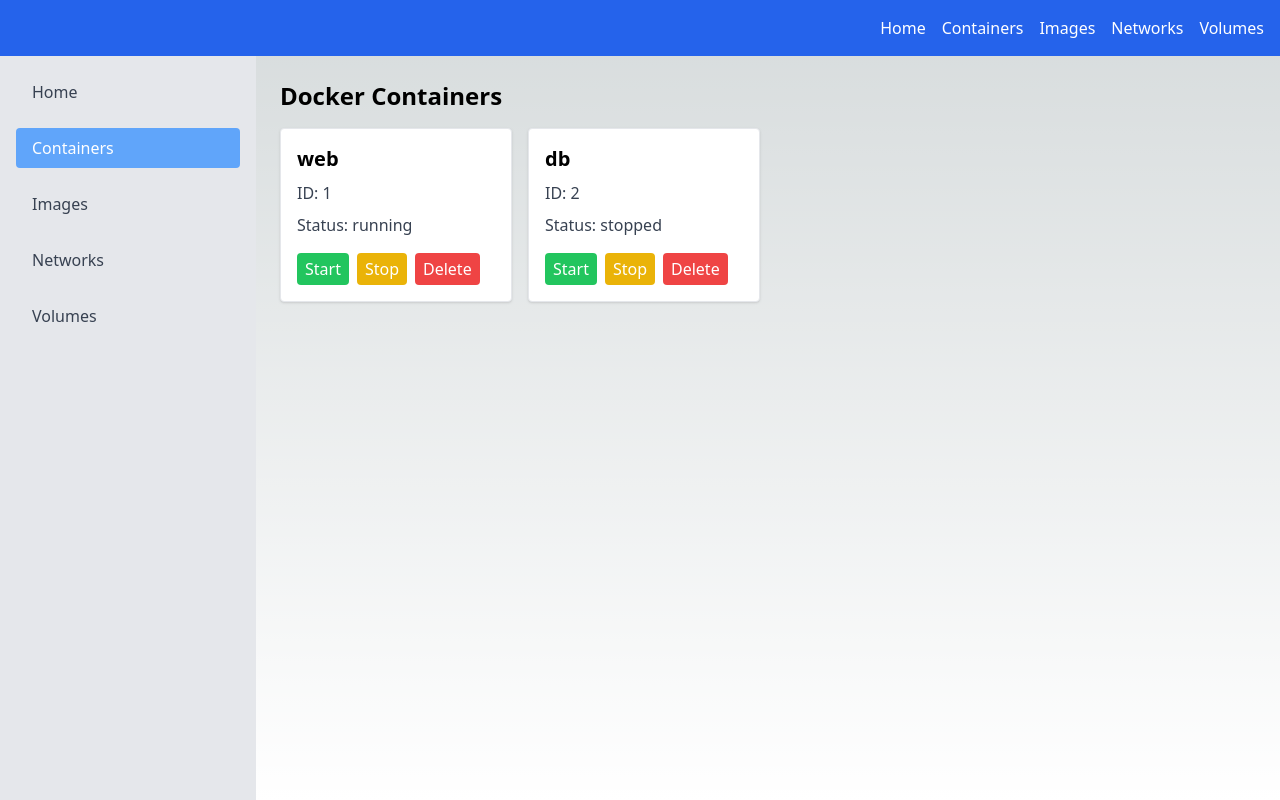
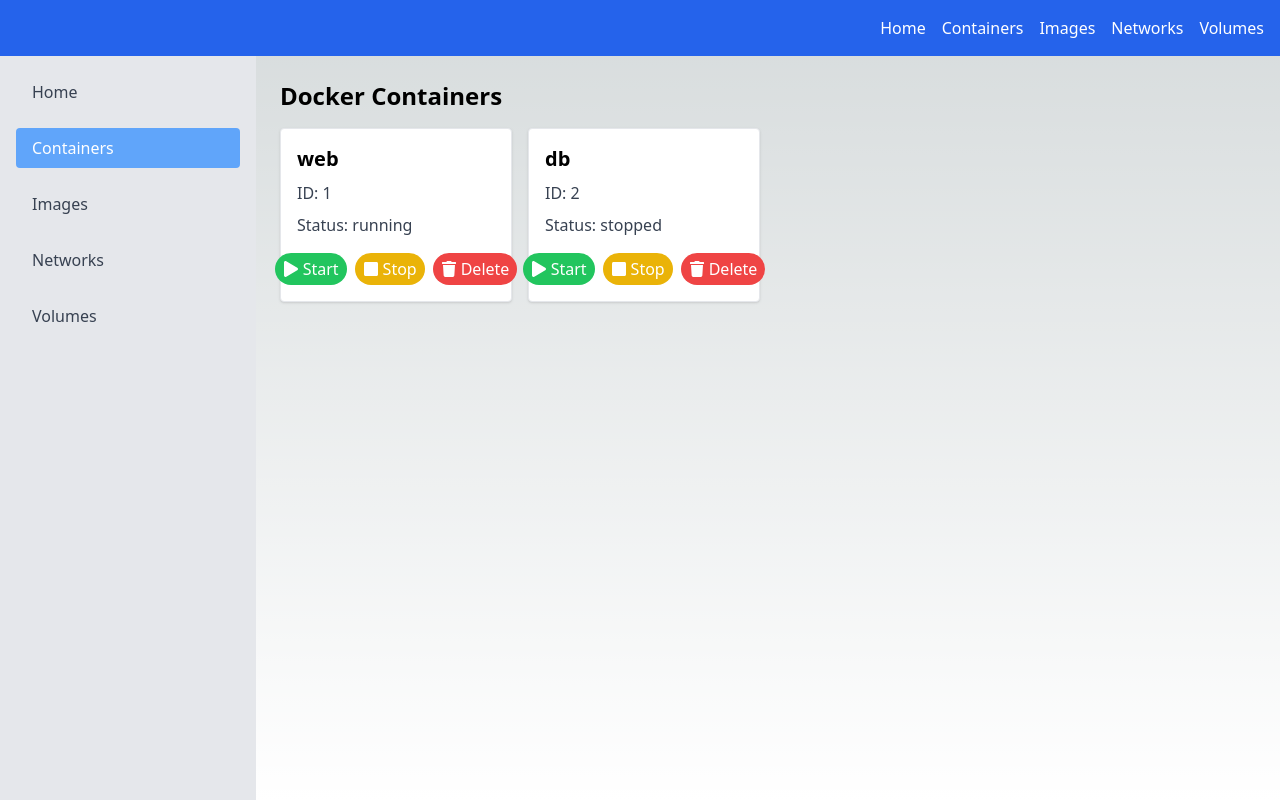
Before and after one commit to yeoniii20/docker_GUI, a Next.js app: page /containers in a window 1280 px wide. Built offline with nearby package versions, Linux system fonts and the light colour scheme.

Commit message:
style: update containerList

```diff
--- a/src/app/components/containers/containerList.tsx
+++ b/src/app/components/containers/containerList.tsx
@@ -3,6 +3,7 @@
 import { useRouter } from "next/navigation";
 import React from "react";
 import { ContainerListProps } from "../../../../types/containers";
+import { FaPlay, FaStop, FaTrash } from "react-icons/fa";
 
 const ContainerList: React.FC<ContainerListProps> = ({
   containers,
@@ -23,39 +24,42 @@
         {containers.map((container) => (
           <div
             key={container.id}
-            className="p-4 bg-white border rounded shadow cursor-pointer"
+            className="p-4 bg-white border rounded shadow cursor-pointer hover:shadow-lg"
             onClick={() => handleCardClick(container.id)}
           >
             <div className="mb-2 text-xl font-bold">{container.name}</div>
             <div className="mb-2 text-gray-700">ID: {container.id}</div>
             <div className="mb-4 text-gray-700">Status: {container.status}</div>
-            <div className="space-x-2">
+            <div className="space-x-2 flex justify-center">
               <button
                 onClick={(e) => {
                   e.stopPropagation();
                   onStart(container.id);
                 }}
-                className="px-2 py-1 text-white bg-green-500 rounded"
+                className="px-2 py-1 text-white bg-green-500 rounded-full flex items-center space-x-1 hover:bg-green-600"
               >
-                Start
+                <FaPlay />
+                <span>Start</span>
               </button>
               <button
                 onClick={(e) => {
                   e.stopPropagation();
                   onStop(container.id);
                 }}
-                className="px-2 py-1 text-white bg-yellow-500 rounded"
+                className="px-2 py-1 text-white bg-yellow-500 rounded-full flex items-center space-x-1 hover:bg-yellow-600"
               >
-                Stop
+                <FaStop />
+                <span>Stop</span>
               </button>
               <button
                 onClick={(e) => {
                   e.stopPropagation();
                   onDelete(container.id);
                 }}
-                className="px-2 py-1 text-white bg-red-500 rounded"
+                className="px-2 py-1 text-white bg-red-500 rounded-full flex items-center space-x-1 hover:bg-red-600"
               >
-                Delete
+                <FaTrash />
+                <span>Delete</span>
               </button>
             </div>
           </div>
```
